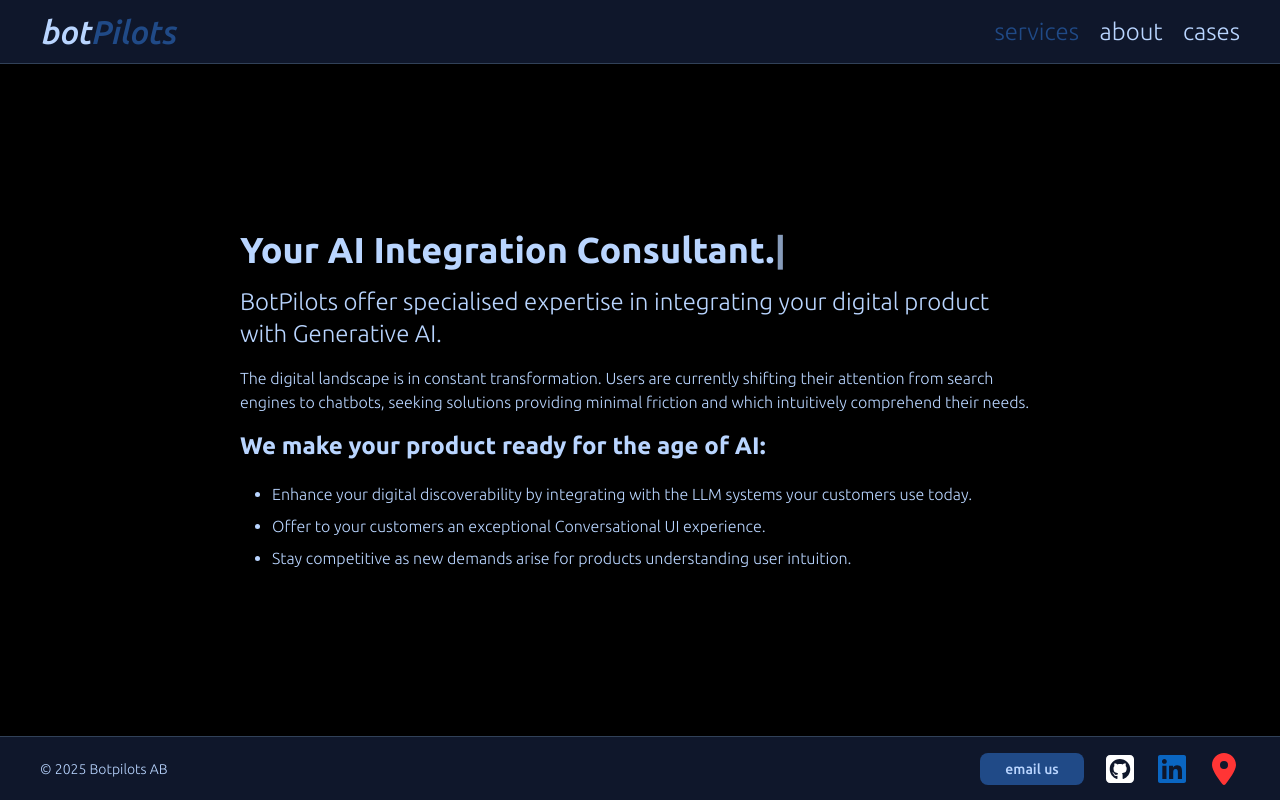
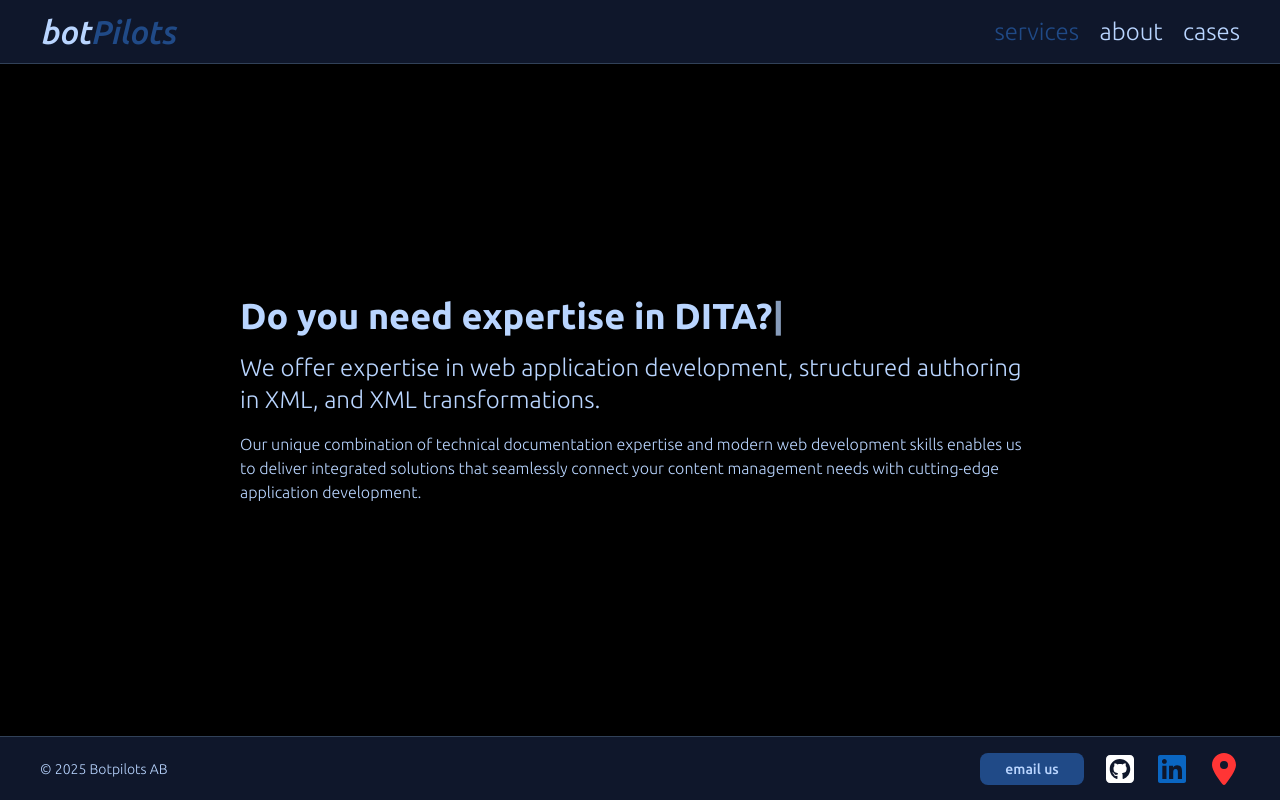
Before and after one commit to botpilots/botpilots-site, a React (Vite) app: page /#services in a window 1280 px wide. Built offline with nearby package versions, Linux system fonts and the light colour scheme.

Commit message:
Update description to be more aligned with XML and web app development.

```diff
--- a/src/components/Services.tsx
+++ b/src/components/Services.tsx
@@ -1,15 +1,12 @@
 import AnimatedHeader from './AnimatedHeader';
 
-const BASE_TEXT = "Your AI Integration ";
-const WORDS = ["Provider.", "Consultant.", "Partner.", "Specialist."]; // Add more words here
-const TYPE_SPEED = 80; // ms per character
-const BACKSPACE_SPEED = 40; // ms per character
-const WORD_PAUSE = 3000; // ms pause after typing a word
-
-
+const BASE_TEXT = "Do you need expertise in ";
+const WORDS = ["XML?", "DITA?", "CSS styling?", "TypeScript?", "RAG?", "Gen AI?", "migrations?", "frontend?", "backend?"];
+const TYPE_SPEED = 80;
+const BACKSPACE_SPEED = 40;
+const WORD_PAUSE = 3000;
 
 const Services = (props: { className?: string }) => {
-
 	return (
 		<div className={props.className + ' flex gap-12 flex-wrap items-center my-12'}>
 			{/* <img
@@ -27,18 +24,10 @@ const Services = (props: { className?: string }) => {
 					wordPause={WORD_PAUSE}
 				/>
 				<h3 className="text-2xl font-light text-left">
-					BotPilots offer specialised expertise in integrating your digital product with Generative AI.
+					We offer expertise in web application development, structured authoring in XML, and XML transformations.
 				</h3>
-				<p className='text-left'>The digital landscape is in constant transformation. Users are currently shifting their attention from search engines to chatbots, seeking solutions providing minimal friction and which intuitively comprehend their needs.
-				</p>
-				<p className="text-left font-bold text-2xl">
-					We make your product ready for the age of AI:
-				</p>
-				<ul className='list-disc pl-8 pt-1 text-left flex flex-col gap-2'>
-					<li>Enhance your digital discoverability by integrating with the LLM systems your customers use today.</li>
-					<li>Offer to your customers an exceptional Conversational UI experience.</li>
-					<li>Stay competitive as new demands arise for products understanding user intuition.</li>
-				</ul>
+				<p className='text-left'>Our unique combination of technical documentation expertise and modern web development skills enables us to deliver integrated solutions that seamlessly connect your content management needs with cutting-edge application development.</p>
+
 			</div>
 
 		</div>
--- a/src/components/Services2.tsx
+++ b/src/components/Services2.tsx
@@ -7,14 +7,15 @@ const Services = (props: { className?: string }) => {
 			<div className="flex-1 flex-col space-y-4 min-w-[250px] ">
 				<p className='text-lg text-left'>We currently offer these services:</p>
 				<ul className='list-disc pl-8 pt-1 text-left'>
-					<li>Apple Intelligence Integrations</li>
-					<li>Custom MCP Server Creation</li>
-					<li>Conversational UI Development</li>
-					<li>Project Mangement in any of above</li>
-					<li>AI strategy in product development</li>
+					<li>Custom web app development (front end & backend)</li>
+					<li>Structured authoring in XML and DITA 2.0</li>
+					<li>XML CMS integration and migration</li>
+					<li>Technical documentation consultancy</li>
+					<li>Legacy documentation migration & transformation</li>
+					<li>Advice on advanced structured content techniques</li>
 				</ul>
-				<h4 className='italic font-bold text-left'>We are happy to discuss your enquiry! If you have any questions, please drop us an email using the button below.</h4>
-				<h5 className='italic text-left'>PS. Stay tuned for the release of our monthly newsletter, summarizing the newest advancements made in AI, as well as general recommendations for businessesss who wish to thrive in the AI era. Feel free to send me an email if you want to be on the early bird list.</h5>
+				<h4 className='italic font-bold text-left'>We're happy to discuss your needs! If you have any questions, please drop us an email using the button below.</h4>
+				<h5 className='italic text-left'>PS. Stay tuned for our upcoming newsletter, sharing the latest in structured content, XML, and technical documentation best practices. Email us if you'd like to be on the early bird list.</h5>
 			</div>
 
 			<img src={image} alt="Lines of code." className="flex-1 lg:max-w-[400px] border-8 border-double border-slate-700" />
```
